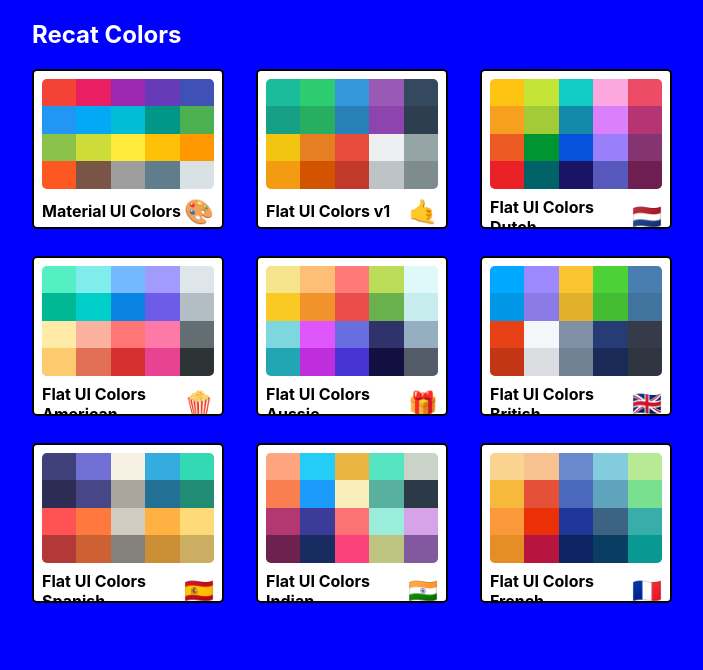
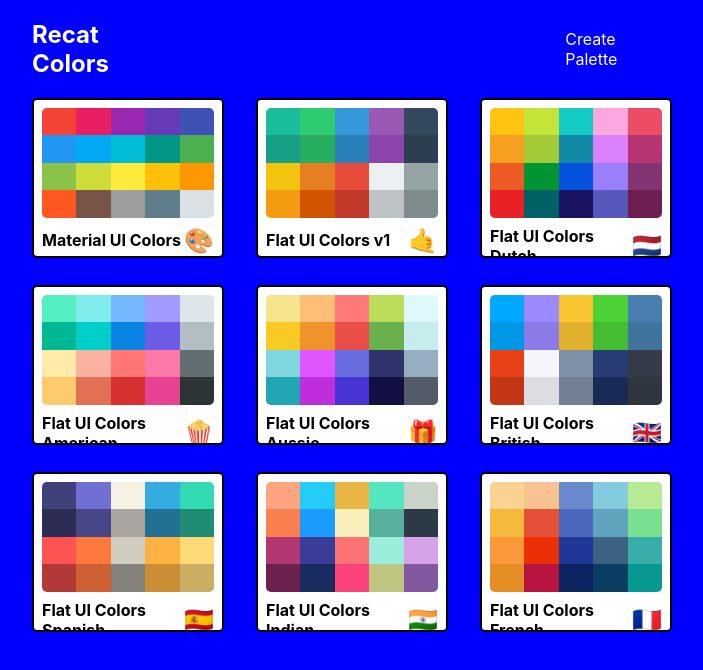
Before and after one commit to princea55/react-color-app, a React (Create React App) app: page / in a window 1280 px wide. Shown: the top 670 px of the page, without its empty margins (288-991 px from the left). Built offline with nearby package versions, Linux system fonts and the light colour scheme.

Commit message:
add Drawer to NewPaletteForm

```diff
--- a/src/App.js
+++ b/src/App.js
@@ -4,6 +4,7 @@
 import SinglePaletteColor from './SinglePaletteColor';
 import PaletteList from './PaletteList';
 import seedColors from './seedColors';
+import NewPaletteForm from './NewPaletteForm';
 import { generatePalette } from "./ColorHelper";
 import './App.css';
 class App extends Component {
@@ -15,6 +16,7 @@
   render() {
     return (
       <Switch>
+        <Route exact path="/palette/new" render={() => <NewPaletteForm/>}/>
         <Route
           exact
           path='/palette/:paletteId/:colorId'
--- /dev/null
+++ b/src/NewPaletteForm.js
@@ -0,0 +1,137 @@
+import React, { Component } from "react";
+import classNames from "classnames";
+import { withStyles } from "@material-ui/core/styles";
+import Drawer from "@material-ui/core/Drawer";
+import CssBaseline from "@material-ui/core/CssBaseline";
+import AppBar from "@material-ui/core/AppBar";
+import Toolbar from "@material-ui/core/Toolbar";
+import Typography from "@material-ui/core/Typography";
+import Divider from "@material-ui/core/Divider";
+import IconButton from "@material-ui/core/IconButton";
+import MenuIcon from "@material-ui/icons/Menu";
+import ChevronLeftIcon from "@material-ui/icons/ChevronLeft";
+
+const drawerWidth = 240;
+
+const styles = theme => ({
+    root: {
+        display: "flex"
+    },
+    appBar: {
+        transition: theme.transitions.create(["margin", "width"], {
+            easing: theme.transitions.easing.sharp,
+            duration: theme.transitions.duration.leavingScreen
+        })
+    },
+    appBarShift: {
+        width: `calc(100% - ${drawerWidth}px)`,
+        marginLeft: drawerWidth,
+        transition: theme.transitions.create(["margin", "width"], {
+            easing: theme.transitions.easing.easeOut,
+            duration: theme.transitions.duration.enteringScreen
+        })
+    },
+    menuButton: {
+        marginLeft: 12,
+        marginRight: 20
+    },
+    hide: {
+        display: "none"
+    },
+    drawer: {
+        width: drawerWidth,
+        flexShrink: 0
+    },
+    drawerPaper: {
+        width: drawerWidth
+    },
+    drawerHeader: {
+        display: "flex",
+        alignItems: "center",
+        padding: "0 8px",
+        ...theme.mixins.toolbar,
+        justifyContent: "flex-end"
+    },
+    content: {
+        flexGrow: 1,
+        padding: theme.spacing.unit * 3,
+        transition: theme.transitions.create("margin", {
+            easing: theme.transitions.easing.sharp,
+            duration: theme.transitions.duration.leavingScreen
+        }),
+        marginLeft: -drawerWidth
+    },
+    contentShift: {
+        transition: theme.transitions.create("margin", {
+            easing: theme.transitions.easing.easeOut,
+            duration: theme.transitions.duration.enteringScreen
+        }),
+        marginLeft: 0
+    }
+});
+class NewPaletteForm extends Component {
+    state = {
+        open: false
+    };
+
+    handleDrawerOpen = () => {
+        this.setState({ open: true });
+    };
+
+    handleDrawerClose = () => {
+        this.setState({ open: false });
+    };
+    render() {
+        const { classes } = this.props;
+        const { open } = this.state;
+        return (
+            <div className={classes.root}>
+                <h1>New Palette Form!</h1>	        <CssBaseline />
+                <AppBar
+                    position='fixed'
+                    className={classNames(classes.appBar, {
+                        [classes.appBarShift]: open
+                    })}
+                >
+                    <Toolbar disableGutters={!open}>
+                        <IconButton
+                            color='inherit'
+                            aria-label='Open drawer'
+                            onClick={this.handleDrawerOpen}
+                            className={classNames(classes.menuButton, open && classes.hide)}
+                        >
+                            <MenuIcon />
+                        </IconButton>
+                        <Typography variant='h6' color='inherit' noWrap>
+                            Persistent drawer
+            </Typography>
+                    </Toolbar>
+                </AppBar>
+                <Drawer
+                    className={classes.drawer}
+                    variant='persistent'
+                    anchor='left'
+                    open={open}
+                    classes={{
+                        paper: classes.drawerPaper
+                    }}
+                >
+                    <div className={classes.drawerHeader}>
+                        <IconButton onClick={this.handleDrawerClose}>
+                            <ChevronLeftIcon />
+                        </IconButton>
+                    </div>
+                    <Divider />
+                </Drawer>
+                <main
+                    className={classNames(classes.content, {
+                        [classes.contentShift]: open
+                    })}
+                >
+                    <div className={classes.drawerHeader} />
+                </main>
+            </div>
+        );
+    }
+}
+export default withStyles(styles, { withTheme: true })(NewPaletteForm);
--- a/src/PaletteList.js
+++ b/src/PaletteList.js
@@ -1,5 +1,6 @@
 import React, { Component } from 'react';
 import MiniPalette from './MiniPalette';
+import { Link } from 'react-router-dom';
 // import Palette from './Palette';
 
 import styles from './styles/PaletteList';
@@ -19,6 +20,7 @@
                 <div className={classes.conatiner}>
                     <nav className={classes.nav}>
                         <h1>Recat Colors</h1>
+                        <Link className={classes.newPalette} to="/palette/new">Create Palette</Link>
                     </nav>
                     <div className={classes.palettes}>
                         {palettes.map(palette => (
--- a/src/styles/PaletteList.js
+++ b/src/styles/PaletteList.js
@@ -19,7 +19,14 @@
         display: "flex",
         widht: "100%",
         justifyContent: "space-between",
-        color: "white"
+        color: "white",
+        alignItems: "center",
+
+    },
+    newPalette: {
+        marginLeft: "24rem",
+        textDecoration: "none",
+        color:"white"
     },
     palettes: {
         boxSizing: "border-box",
```
